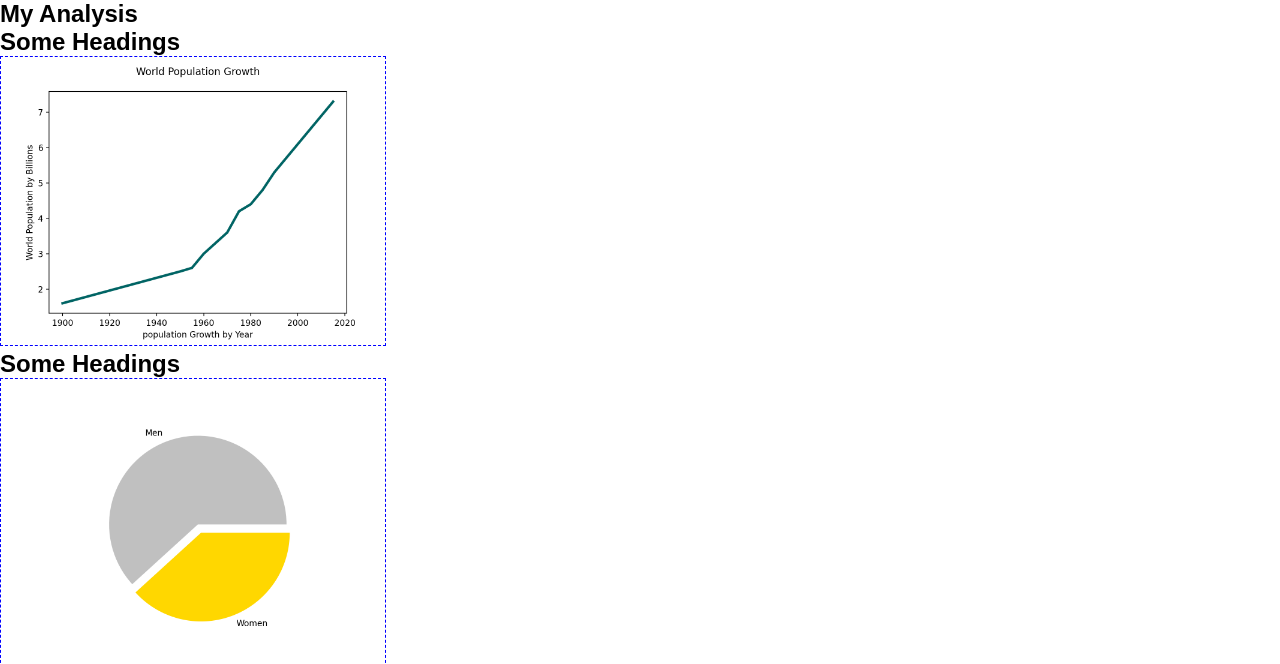
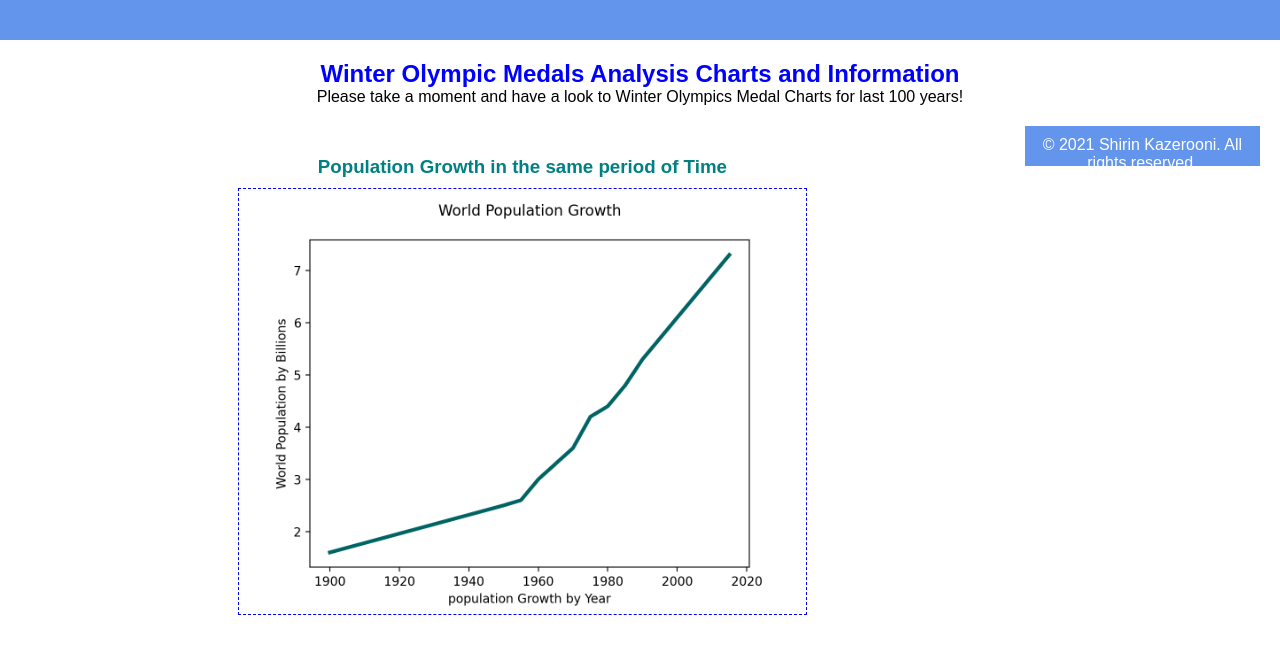
Before and after one commit to shirinhk/dataviz, a plain HTML site: page index.html in a window 1280 px wide. Shown: the top 664 px of the page. Drawn offline with Linux system fonts and the light colour scheme.

Commit message:
updating index.html file

```diff
--- a/css/main.css
+++ b/css/main.css
@@ -13,6 +13,56 @@ body
 	font-family: 'Arial', helvetica, sans-serif;
 }
 
+h2
+{
+	color:	#0000ff;
+}
+
+h3
+{
+	color:#008080;
+	padding-bottom: 10px;
+}
+
+.bar
+{
+	background-color: #6495ed;
+	height: 30px;
+	color:white;
+	text-align: center;
+	padding-top:10px;
+}
+
+.container
+{
+	margin: 0 auto;
+	padding: 20px;
+}
+
+.head
+{
+	text-align: center;
+}
+
+.sec
+{
+	display:flex;
+	flex-direction: row;
+	text-align: center;
+	margin-top: 20px;
+}
+
+.flex
+{
+	display: flex;
+	flex-direction: column;
+}
+
+.argument
+{
+	padding:30px;
+}
+
 .hidden
 {
 	display:none;
@@ -21,5 +71,5 @@ body
 .data-graphic
 {
 	border:thin dashed blue;
-	width:30%;
+	width:60%;
 }
--- a/index.html
+++ b/index.html
@@ -8,31 +8,40 @@
 </head>
 
 <body>
-		<main class="wrapper">
-			<h1 class="hidden"></h1>
-			<h2>My Analysis</h2>
-			<p></p>
+	<section class="bar">
+	</section>
+	<div class="container">
 
+		<h1 class="hidden">Olympic Medals Analysis Charts and Information</h1>
+		<section class="head">
+			<h2>  Winter Olympic Medals Analysis Charts and Information</h2>
+			<p>Please take a moment and have a look to Winter Olympics Medal Charts for last 100 years!</p>
+		</section>
 
+		<section class="sec">
+			<div class="flex">
 				<section class="argument">
 					<h1 class="hidden">Data Point 1</h1>
-				<h2 class="subhead">Some Headings</h2>
+					<h3 class="subhead">Population Growth in the same period of Time</h3>
 					<p></p>
 					<img class="data-graphic" src="images/population.png" alt="data vis graphic"/>
 				</section>
 
 				<section class="argument">
 					<h1 class="hidden">Data Point 2</h1>
-				<h2 class="subhead">Some Headings</h2>
+					<h3 class="subhead">Most Medal Winners by Gender In Canada</h3>
 					<p></p>
 					<img class="data-graphic" src="images/men_v_women.png" alt="data vis graphic"/>
 				</section>
+			</div>
 
-			<footer>
+
+
+		<footer class="bar">
 			<h1 class="hidden">Footer</h1>
-				<h2>Some Footer Stuff</h2>
+			<p>© 2021 Shirin Kazerooni. All rights reserved.</p>
 		</footer>
-		</main>
 
+	</div>
 </body>
 </html>
```
Lines whose indentation alone changed are shown as unchanged.
